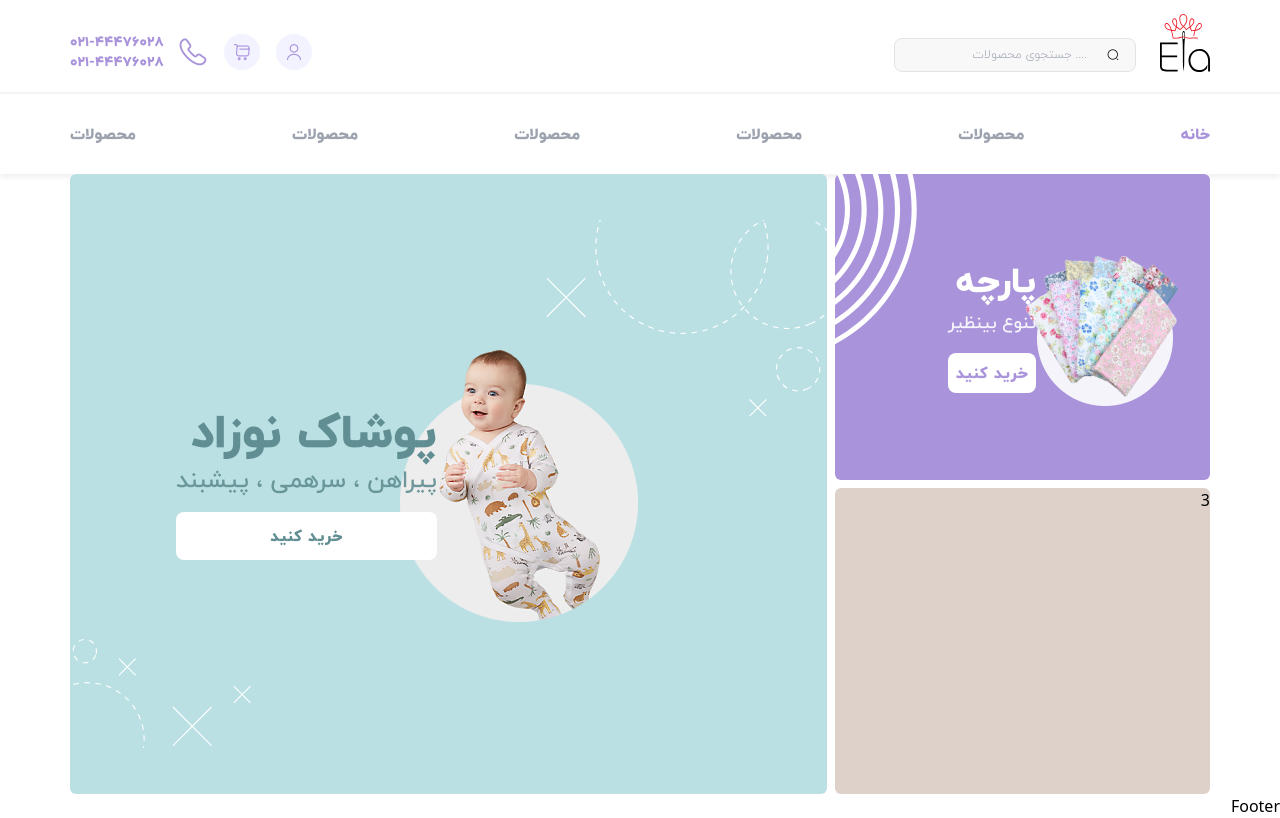
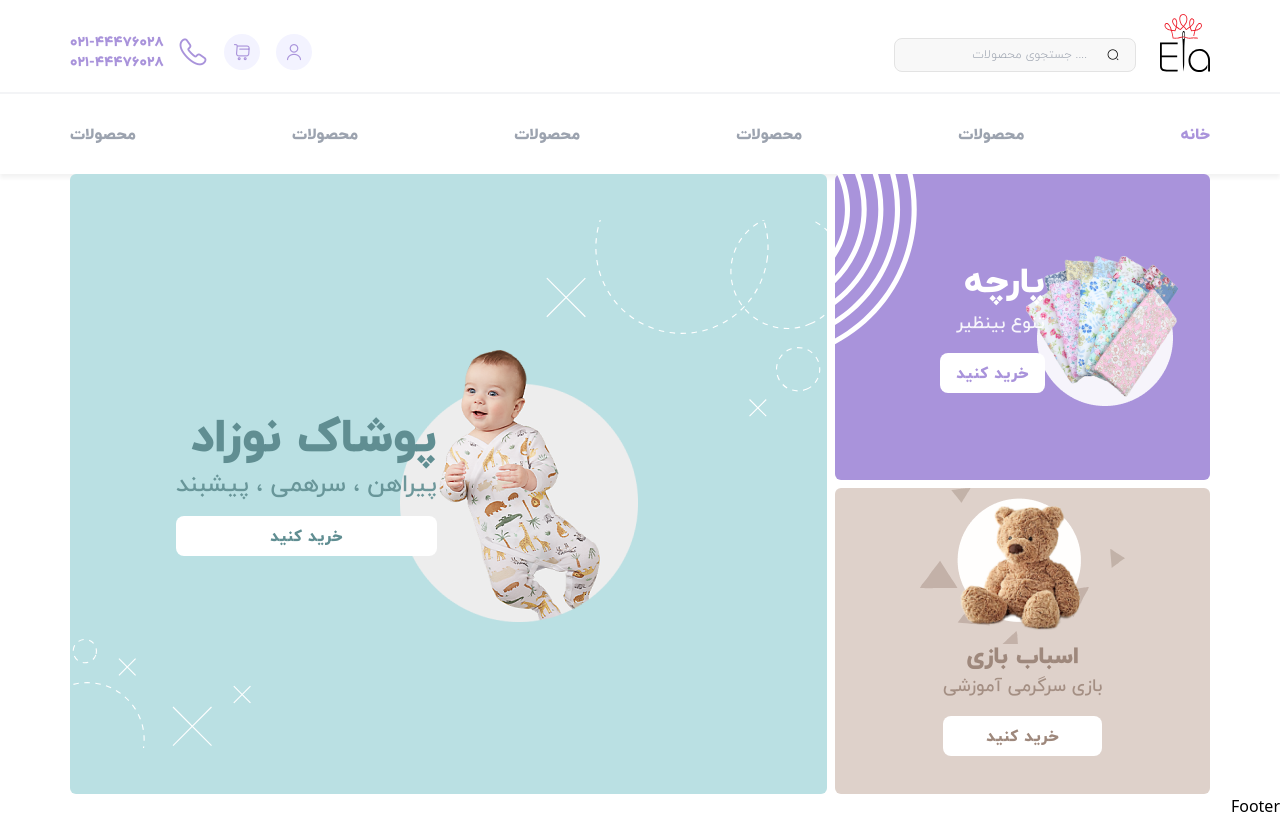
Before and after one commit to ArashKenji73/elaa-desktop, a Nuxt app: page / in a window 1280 px wide. Built offline with nearby package versions, Linux system fonts and the light colour scheme.

Commit message:
fix : banner finished

```diff
--- a/components/TheBanner.vue
+++ b/components/TheBanner.vue
@@ -22,7 +22,16 @@
                     <div class="cta-btn">خرید کنید</div>
                 </div>
             </div>
-            <div class="banner-item">3</div>
+            <div class="banner-item toys">
+                <img class="pattern" src="~/assets/images/triangle-pattern.svg" />
+                <img class="toys-img" src="~/assets/images/toy.png" />
+                <!-- MAIN-ITEM-TEXT -->
+                <div class="main-item-text">
+                    <h1>اسباب بازی</h1>
+                    <h3>بازی سرگرمی آموزشی</h3>
+                    <div class="cta-btn">خرید کنید</div>
+                </div>
+            </div>
         </div>
     </div>
 </template>
@@ -32,76 +41,118 @@
 </script>
 
 <style lang="scss">
-.banner-grid{
+.banner-grid {
     @apply grid grid-cols-3 grid-rows-2 gap-2;
     height: 620px;
-    .banner-item{
+
+    .banner-item {
         @apply rounded-md bg-gray-300;
-        &:nth-child(2){
+
+        &:nth-child(2) {
             @apply bg-elaa-violet relative;
         }
-        &:nth-child(3){
+
+        &:nth-child(3) {
             @apply bg-elaa-khaki;
         }
     }
-    .main-item{
+
+    .cta-btn {
+        font-family: IRANYekanExtraBoldFaNum;
+        @apply flex justify-center items-center px-4 py-2 bg-white tracking-wide transition duration-300 rounded-lg cursor-pointer;
+        &:hover{
+            @apply opacity-70;
+        }
+    }
+
+    .main-item {
         @apply relative flex items-center col-start-2 col-end-4 row-start-1 row-end-3 bg-elaa-mint;
+
         .baby,
-        .pattern{
+        .pattern {
             // object-fit: cover;
             // width: 100%;
             // height: 100%;
             width: auto;
             position: absolute;
         }
-        .pattern{
+
+        .pattern {
             width: 100%;
         }
-        .baby{
+
+        .baby {
             margin-right: 25%;
         }
-        .main-item-text{
+
+        .main-item-text {
             left: 14%;
             @apply absolute flex flex-col text-elaa-mint-dark;
-            h1{
+
+            h1 {
                 font-family: IRANYekanExtraBoldFaNum;
                 @apply text-5xl mb-2;
             }
-            h3{
+
+            h3 {
                 font-family: IRANYekanMedium;
                 @apply text-2xl mb-4 opacity-90;
             }
-            .cta-btn{
-                font-family: IRANYekanExtraBoldFaNum;
-                @apply flex justify-center items-center  h-12 bg-white text-elaa-mint-dark tracking-wide rounded-lg ;
-            }
         }
     }
+
     .materials{
         @apply relative flex items-center;
-        .pattern{
+
+        .pattern {
             position: absolute;
             width: 82px;
             left: 0px;
             top: 0px;
         }
-        .materials-img{
+
+        .materials-img {
             @apply mr-8;
         }
-        .main-item-text{
-            left: 30%;
+
+        .main-item-text {
+            left: 28%;
             @apply absolute flex flex-col text-white;
-            h1{
+
+            h1 {
                 font-family: IRANYekanExtraBoldFaNum;
                 @apply text-4xl mb-2;
             }
-            h3{
+
+            h3 {
                 font-family: IRANYekanMedium;
                 @apply text-lg mb-4 opacity-90;
             }
             .cta-btn{
+                @apply text-elaa-violet;
+            }
+        }
+    }
+
+    .toys{
+        @apply relative flex flex-col items-center;
+        .toys-img {
+            @apply z-10;
+        }
+        .pattern {
+            position: absolute;
+            width: auto;
+        }
+        .main-item-text {
+            @apply text-elaa-khaki-dark;
+            h1 {
                 font-family: IRANYekanExtraBoldFaNum;
-                @apply flex justify-center items-center  h-10 bg-white text-elaa-violet tracking-wide rounded-lg ;
+                @apply text-2xl text-center;
+            }
+
+            h3 {
+                font-family: IRANYekanMedium;
+                @apply text-lg text-center mb-4 opacity-90;
             }
         }
     }
--- a/tailwind.config.js
+++ b/tailwind.config.js
@@ -22,7 +22,8 @@ module.exports = {
         'elaa-light-violet': '#F3F3FF',
         'elaa-mint': '#BAE0E3',
         'elaa-mint-dark': '#608E92',
-        'elaa-khaki': '#DED1CA'
+        'elaa-khaki': '#DED1CA',
+        'elaa-khaki-dark': '#9E887C'
       }
     },
   },
```
Also changed, not shown: assets/images/toy.png (added), assets/images/triangle-pattern.svg (added).
